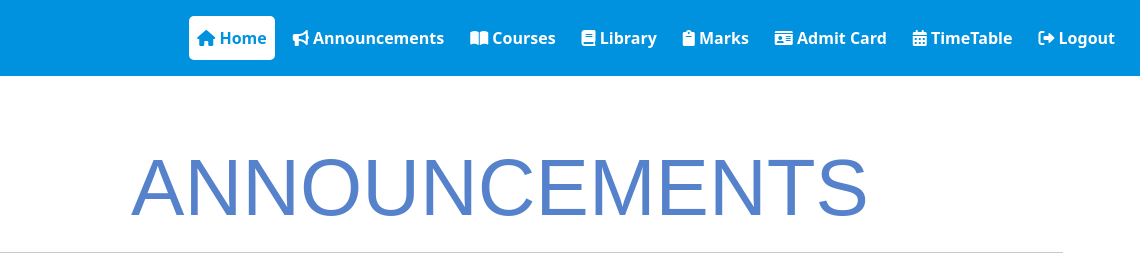
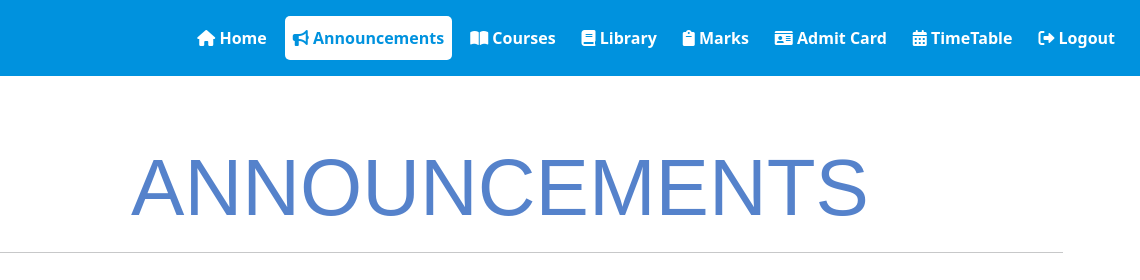
Before and after one commit to GitZohair/GitZohair.github.io, a plain HTML site: page announcements.html in a window 1280 px wide. Shown: the top 280 px of the page, 140-1280 px from the left. Drawn offline with nearby package versions, Linux system fonts and the light colour scheme.

Commit message:
Add files via upload

```diff
--- a/announcements.html
+++ b/announcements.html
@@ -33,11 +33,11 @@
                 <div class="collapse navbar-collapse" id="navbarNav">
                     <ul class="navbar-nav ms-auto">
                         <li class="nav-item">
-                            <a class="nav-link active" aria-current="page" onclick = "window.location.href = 'home.html';"><i class="fas fa-home"></i> Home</a>
+                            <a class="nav-link " aria-current="page" onclick = "window.location.href = 'home.html';"><i class="fas fa-home"></i> Home</a>
                         </li>
 
                         <li class="nav-item">
-                            <a class="nav-link" onclick = "window.location.href = 'announcements.html';"><i class="fas fa-bullhorn"></i> Announcements</a>
+                            <a class="nav-link active" onclick = "window.location.href = 'announcements.html';"><i class="fas fa-bullhorn"></i> Announcements</a>
                         </li>
 
                         <li class="nav-item">
```
Also changed, not shown: index.html (+1 -1 lines).
